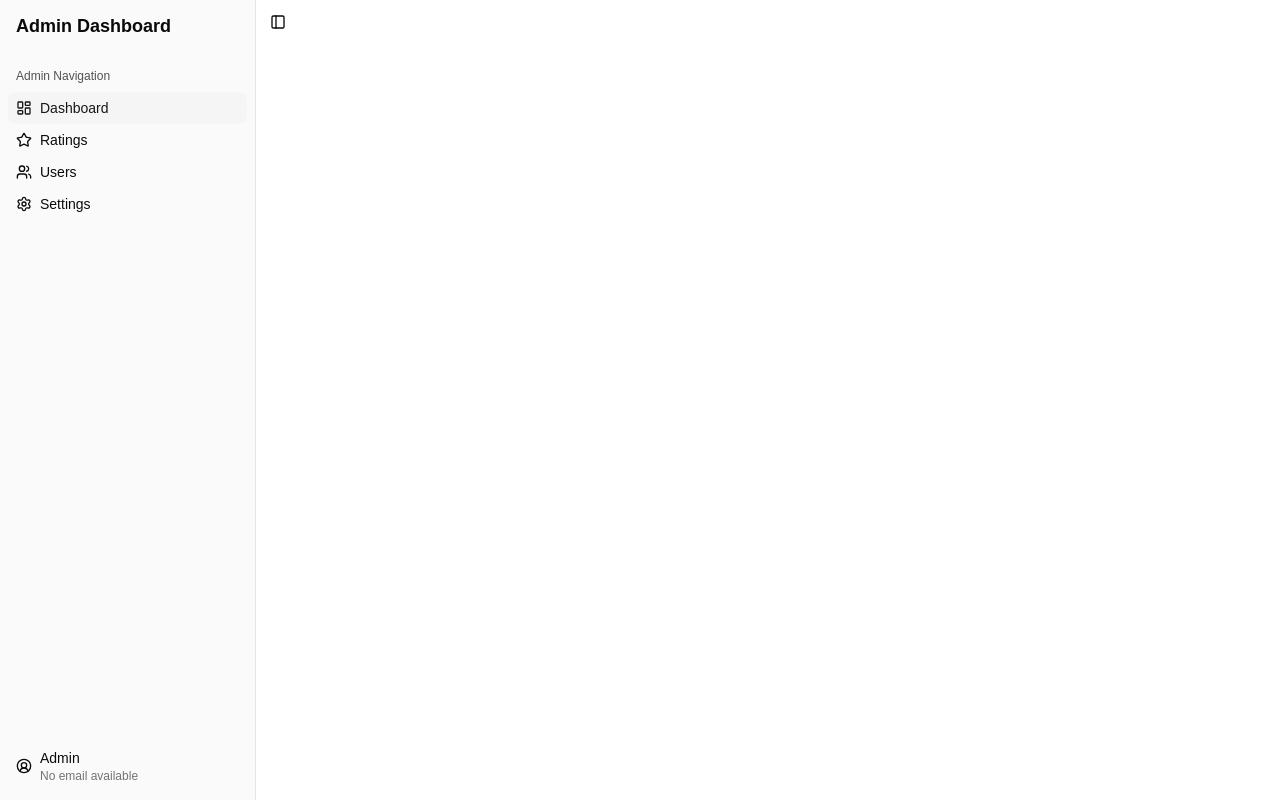
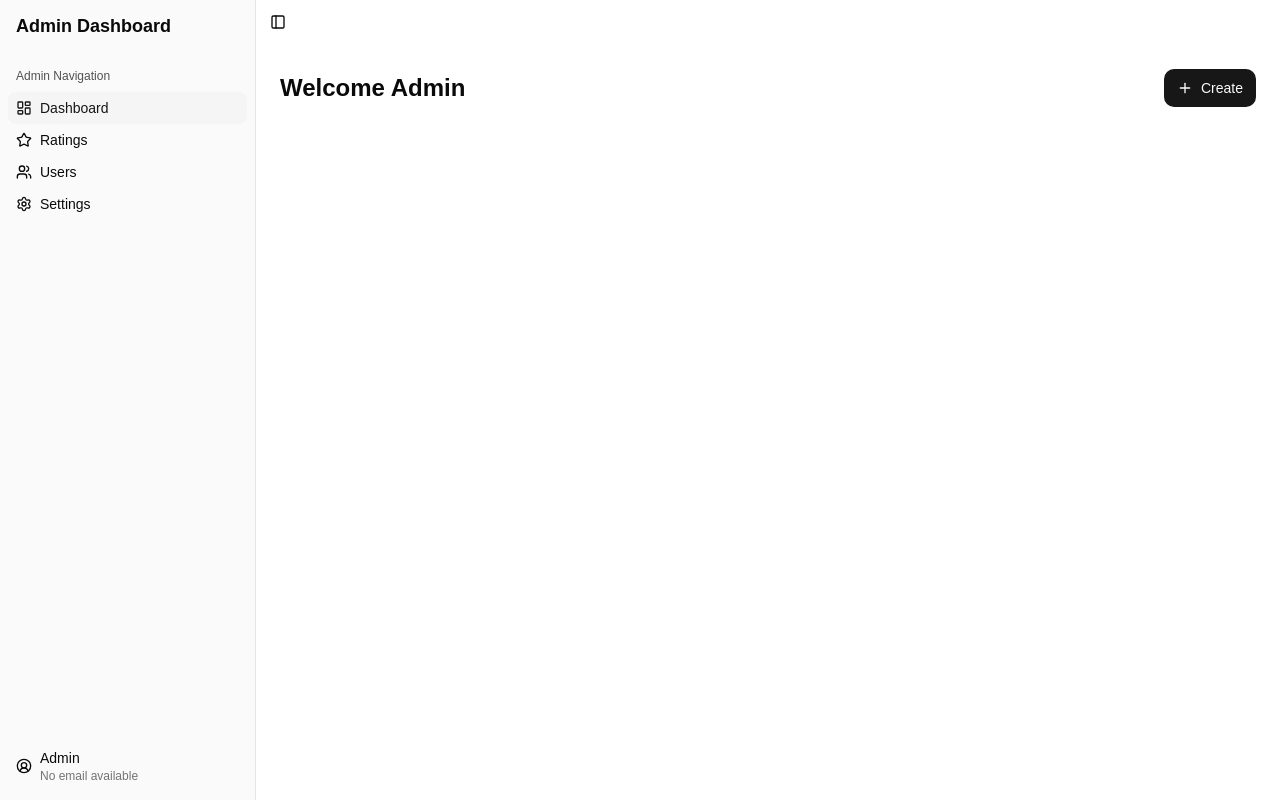
Before and after one commit to Siddhesh-Dupare/user-rating, a React (Vite) app in the folder web/: page /admin/dashboard in a window 1280 px wide. Built offline with nearby package versions, Linux system fonts and the light colour scheme.

Commit message:
Created dropdown for the creation of user, owner, and admin

```diff
--- a/web/src/components/pages/Dashboard.jsx
+++ b/web/src/components/pages/Dashboard.jsx
@@ -1,5 +1,6 @@
 import {
   CircleUserRound,
+  Plus,
   LayoutDashboard,
   LogOut,
   Settings,
@@ -25,6 +26,12 @@ import {
   SidebarMenuButton,
 } from "@/components/ui/sidebar";
 import { clearCredentials } from "@/store/authSlice";
+import {
+  DropdownMenu,
+  DropdownMenuContent,
+  DropdownMenuItem,
+  DropdownMenuTrigger,
+} from "@/components/ui/dropdown-menu";
 
 export default function Dashboard({ role }) {
   const user = useSelector((state) => state.auth.user);
@@ -35,6 +42,7 @@ export default function Dashboard({ role }) {
   const roleLabel = dashboardRole
     ? dashboardRole.charAt(0) + dashboardRole.slice(1).toLowerCase()
     : "User";
+  const firstName = user?.name?.trim().split(/\s+/)[0] || roleLabel;
 
   function handleLogout() {
     dispatch(clearCredentials());
@@ -118,6 +126,22 @@ export default function Dashboard({ role }) {
       </Sidebar>
       <main className="flex-1 p-2">
         <SidebarTrigger />
+        <div className="mt-8 flex items-center justify-between gap-4 px-4">
+          <h1 className="text-2xl font-semibold">Welcome {firstName}</h1>
+          {dashboardRole === "ADMIN" && (
+            <DropdownMenu>
+              <DropdownMenuTrigger>
+                <Plus className="size-4" />
+                Create
+              </DropdownMenuTrigger>
+              <DropdownMenuContent align="end">
+                <DropdownMenuItem>Create User</DropdownMenuItem>
+                <DropdownMenuItem>Create Owner</DropdownMenuItem>
+                <DropdownMenuItem>Create Admin</DropdownMenuItem>
+              </DropdownMenuContent>
+            </DropdownMenu>
+          )}
+        </div>
       </main>
     </SidebarProvider>
   );
--- /dev/null
+++ b/web/src/components/ui/dropdown-menu.tsx
@@ -0,0 +1,53 @@
+import { Menu } from "@base-ui/react/menu";
+import { cn } from "cn";
+
+function DropdownMenu({ ...props }: Menu.Root.Props) {
+  return <Menu.Root {...props} />;
+}
+
+function DropdownMenuTrigger({ className, ...props }: Menu.Trigger.Props) {
+  return (
+    <Menu.Trigger
+      className={cn(
+        "inline-flex items-center justify-center gap-2 rounded-lg border border-transparent bg-primary px-3 py-2 text-sm font-medium text-primary-foreground transition-colors hover:bg-primary/80 focus-visible:outline-none focus-visible:ring-3 focus-visible:ring-ring/50",
+        className,
+      )}
+      {...props}
+    />
+  );
+}
+
+function DropdownMenuContent({ className, ...props }: Menu.Popup.Props) {
+  return (
+    <Menu.Portal>
+      <Menu.Positioner sideOffset={6}>
+        <Menu.Popup
+          className={cn(
+            "z-50 min-w-40 rounded-lg border bg-popover p-1 text-popover-foreground shadow-lg outline-none",
+            className,
+          )}
+          {...props}
+        />
+      </Menu.Positioner>
+    </Menu.Portal>
+  );
+}
+
+function DropdownMenuItem({ className, ...props }: Menu.Item.Props) {
+  return (
+    <Menu.Item
+      className={cn(
+        "flex cursor-default items-center rounded-md px-2.5 py-2 text-sm outline-none select-none data-highlighted:bg-accent data-highlighted:text-accent-foreground",
+        className,
+      )}
+      {...props}
+    />
+  );
+}
+
+export {
+  DropdownMenu,
+  DropdownMenuContent,
+  DropdownMenuItem,
+  DropdownMenuTrigger,
+};
```
